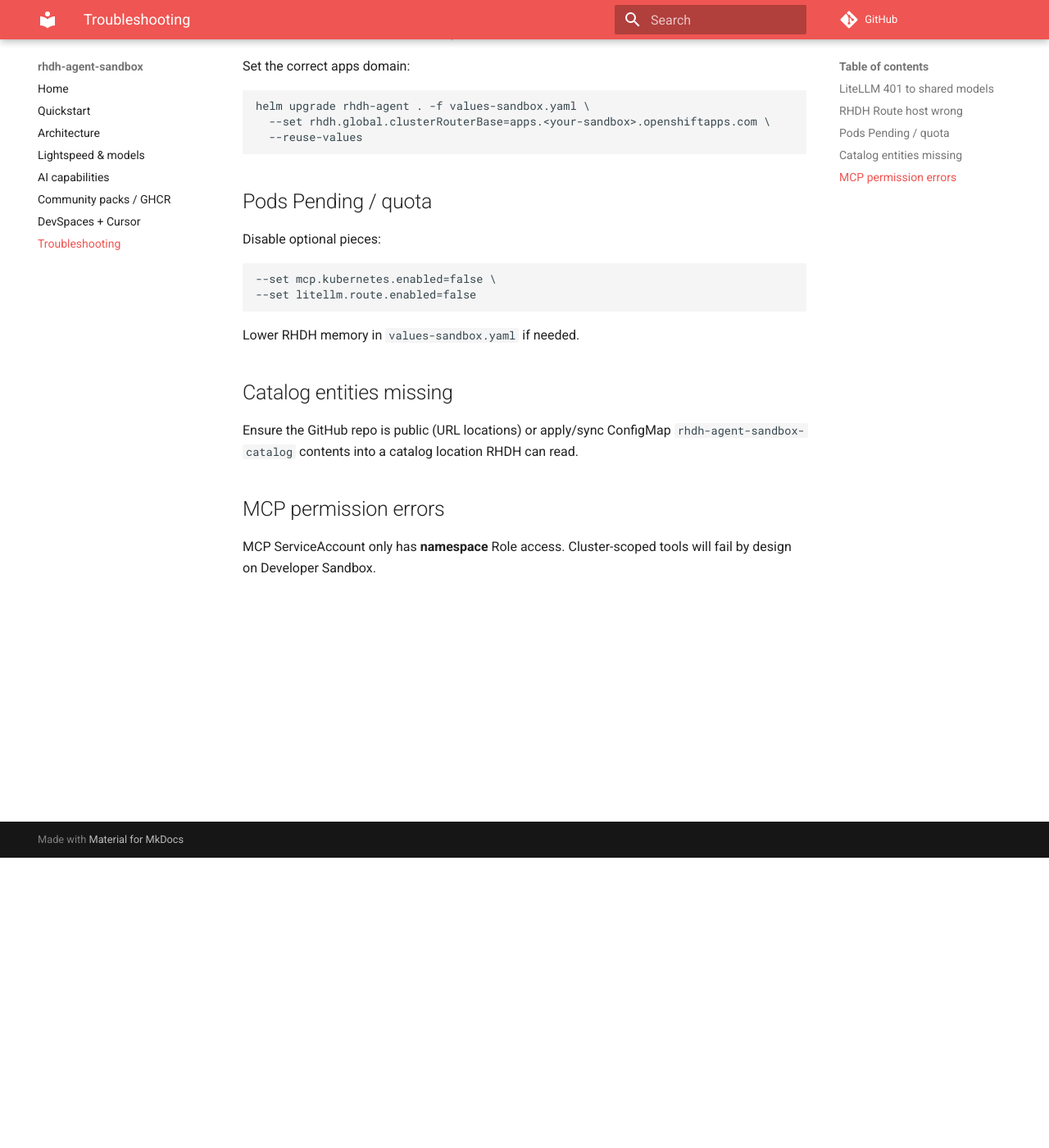
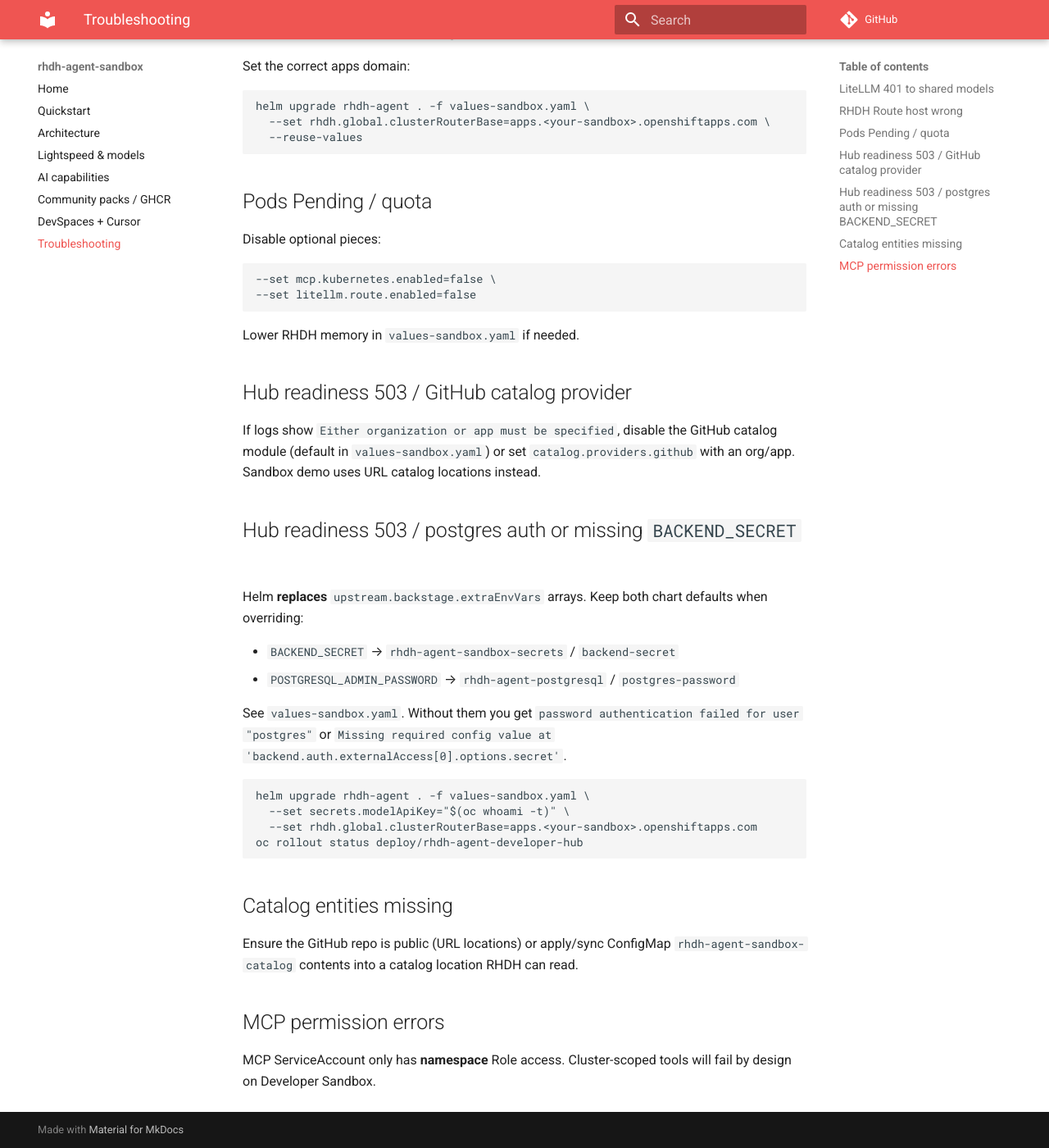
Before and after one commit to maximilianoPizarro/rhdh-agent-sandbox, an MkDocs documentation site: the page built from docs/troubleshooting.md, in a window 1280 px wide and 1400 px high, scrolled down 354 px. Shown: the whole window at 82% size. Built offline with MkDocs 1.6.1 and Material for MkDocs 9.7.7, drawn with Linux system fonts in a browser that asks for light colours; comment, search, counter and statistics services are not loaded.

Commit message:
fix(rhdh): restore required env and disable GitHub catalog on Sandbox
Keep BACKEND_SECRET and POSTGRESQL_ADMIN_PASSWORD when overriding
extraEnvVars, and disable GitHub entity provider until org/app is set
so Developer Hub can finish plugin initialization.

Co-authored-by: Cursor <cursoragent@cursor.com>

````diff
--- a/docs/troubleshooting.md
+++ b/docs/troubleshooting.md
@@ -30,6 +30,26 @@ Disable optional pieces:
 
 Lower RHDH memory in `values-sandbox.yaml` if needed.
 
+## Hub readiness 503 / GitHub catalog provider
+
+If logs show `Either organization or app must be specified`, disable the GitHub catalog module (default in `values-sandbox.yaml`) or set `catalog.providers.github` with an org/app. Sandbox demo uses URL catalog locations instead.
+
+## Hub readiness 503 / postgres auth or missing `BACKEND_SECRET`
+
+Helm **replaces** `upstream.backstage.extraEnvVars` arrays. Keep both chart defaults when overriding:
+
+- `BACKEND_SECRET` → `rhdh-agent-sandbox-secrets` / `backend-secret`
+- `POSTGRESQL_ADMIN_PASSWORD` → `rhdh-agent-postgresql` / `postgres-password`
+
+See `values-sandbox.yaml`. Without them you get `password authentication failed for user "postgres"` or `Missing required config value at 'backend.auth.externalAccess[0].options.secret'`.
+
+```bash
+helm upgrade rhdh-agent . -f values-sandbox.yaml \
+  --set secrets.modelApiKey="$(oc whoami -t)" \
+  --set rhdh.global.clusterRouterBase=apps.<your-sandbox>.openshiftapps.com
+oc rollout status deploy/rhdh-agent-developer-hub
+```
+
 ## Catalog entities missing
 
 Ensure the GitHub repo is public (URL locations) or apply/sync ConfigMap `rhdh-agent-sandbox-catalog` contents into a catalog location RHDH can read.
````
Also changed, not shown: values-sandbox.yaml (+15 -3 lines), values.yaml (+12 -1 lines), 1 other file.
